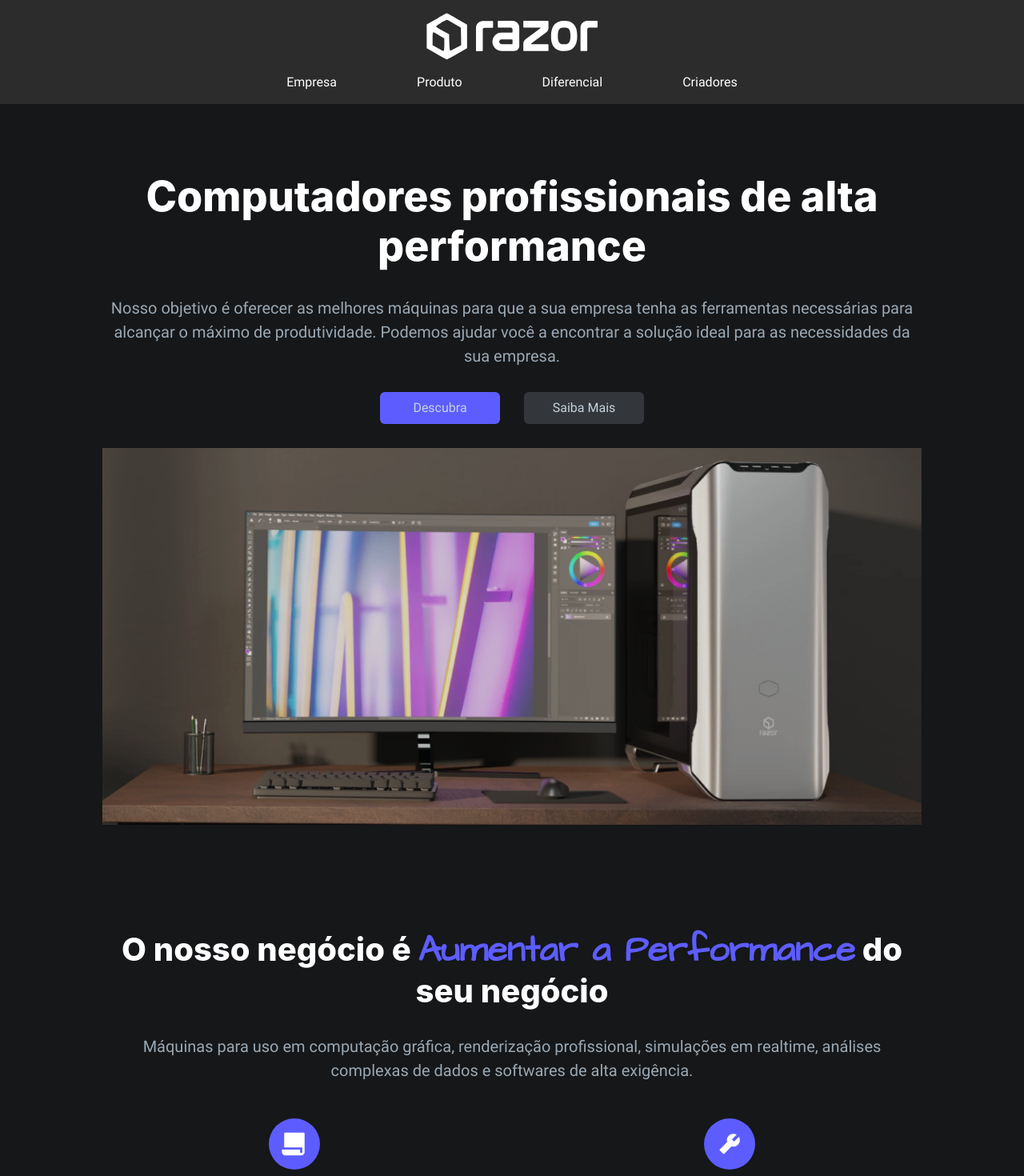
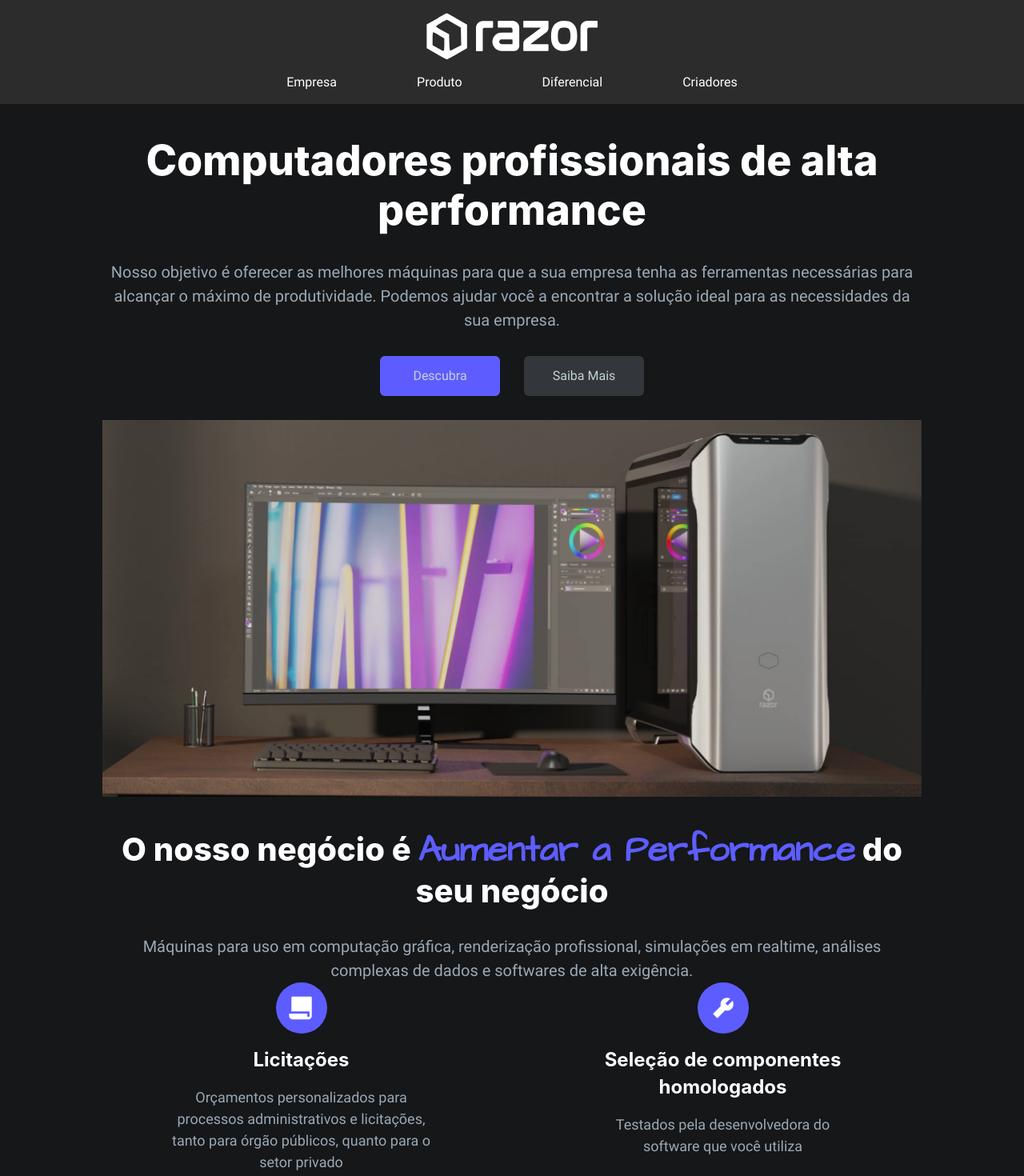
Before and after one commit to Henriquesoto92/LP-BinaryThree-Razor, a React (Vite) app: page / in a window 1280 px wide. Shown: the top 1470 px of the page at 80% size. Built offline with nearby package versions, Linux system fonts and the light colour scheme.

Commit message:
:sparkles: add footer realeases

```diff
--- a/src/components/Footer/index.jsx
+++ b/src/components/Footer/index.jsx
@@ -42,13 +42,23 @@ export const Footer = () => {
     <Flex
       as="footer"
       w="full"
-      h="300px"
       justify="space-between"
       flexDir="column"
       alignItems="center"
+      gap="30px"
+      pb="30px"
     >
       <PreFooter />
-      <Flex w="full" fontSize="16px" lineHeight="24px" color="#9BA9B4">
+      <Flex
+        w="full"
+        fontSize="16px"
+        lineHeight="24px"
+        color="#9BA9B4"
+        alignItems="center"
+        justify="center"
+        flexDir={["column", "row"]}
+        gap="30px"
+      >
         <Flex flexDir="column" w="300px" justify="center" alignItems="center">
           <Text fontWeight="700">Razor do Brasil LTDA</Text>
           <Text>19.847.182/0001-69</Text>
@@ -66,7 +76,7 @@ export const Footer = () => {
           <Text>9h às 12h e 14h às 18h</Text>
         </Flex>
       </Flex>
-      <Flex>
+      <Flex w="300px" justify="space-between" alignItems="center">
         {socialConst.map((Social) => (
           <IconButton
             key={Social.aria}
--- a/src/components/Footer/preFooter.jsx
+++ b/src/components/Footer/preFooter.jsx
@@ -1,4 +1,4 @@
-import { Flex, Highlight, Image, Text } from "@chakra-ui/react";
+import { Flex, Highlight, Image, Text, useMediaQuery } from "@chakra-ui/react";
 import { useEffect, useState } from "react";
 
 const words = [
@@ -12,6 +12,7 @@ const words = [
 function PreFooter() {
   const [word, setWord] = useState(words[0]);
   const [count, setCount] = useState(0);
+  const [isLargerThan700] = useMediaQuery("(min-width: 700px)");
 
   useEffect(() => {
     let counter = count;
@@ -41,15 +42,16 @@ function PreFooter() {
 
   return (
     <Flex
-      h={["150px", "100px"]}
       bg="black.300"
       w="full"
       justify="center"
       alignItems="center"
+      py="10px"
     >
       <Flex
         flexDir={["column", "row"]}
-        justify="start"
+        justify={isLargerThan700 ? "center" : "start"}
+        flexWrap={isLargerThan700 ? "wrap" : "nowrap"}
         alignItems="center"
         w={["300px", "550px"]}
         gap="10px"
--- a/src/components/SectionFeature/CardFeature.jsx
+++ b/src/components/SectionFeature/CardFeature.jsx
@@ -2,13 +2,7 @@ import { Flex, Icon, Text, Heading } from "@chakra-ui/react";
 
 export const CardFeature = ({ icon, heading, text }) => {
   return (
-    <Flex
-      flexDir="column"
-      alignItems="center"
-      justifyContent="space-between"
-      w="340px"
-      h="230px"
-    >
+    <Flex flexDir="column" alignItems="center" w="340px" h="230px" gap="16px">
       <Flex
         borderRadius="full"
         bg="purple.100"
@@ -21,12 +15,14 @@ export const CardFeature = ({ icon, heading, text }) => {
       <Heading
         fontSize="24px"
         lineHeight="34px"
-        fontWeight="bold"
+        fontWeight="700"
         align="center"
       >
         {heading}
       </Heading>
-      <Text align="center">{text}</Text>
+      <Text align="center" fontSize="18px" lineHeight="27px" color="#9BA9B4">
+        {text}
+      </Text>
     </Flex>
   );
 };
--- a/src/components/SectionFeature/index.jsx
+++ b/src/components/SectionFeature/index.jsx
@@ -53,7 +53,7 @@ export const SectionFeature = () => {
         simulações em realtime, análises complexas de dados e softwares de alta
         exigência."
       />
-      <SimpleGrid minChildWidth="340px" spacing="64px" justifyItems="center">
+      <SimpleGrid minChildWidth="340px" spacing="30px" justifyItems="center">
         {featureArray.map((feature) => (
           <CardFeature
             key={feature.heading}
--- a/src/components/SectionHeader/index.jsx
+++ b/src/components/SectionHeader/index.jsx
@@ -2,15 +2,7 @@ import { Button, Flex, Heading, Image, Text } from "@chakra-ui/react";
 
 export const SectionHeader = () => {
   return (
-    <Flex
-      h="auto"
-      w="full"
-      marginTop="45px"
-      marginBottom="45px"
-      alignItems="center"
-      flexDir="column"
-      gap="30px"
-    >
+    <Flex h="auto" w="full" alignItems="center" flexDir="column" gap="30px">
       <Heading
         fontSize="52px"
         lineHeigth="62px"
@@ -39,7 +31,7 @@ export const SectionHeader = () => {
           fontWeight="500"
           fontSize="16px"
           lineHeight="24px"
-          py="12px"
+          h="50px"
           w="150px"
         >
           Descubra
@@ -50,7 +42,7 @@ export const SectionHeader = () => {
           fontWeight="500"
           fontSize="16px"
           lineHeight="24px"
-          py="12px"
+          h="50px"
           w="150px"
         >
           Saiba Mais
--- a/src/components/ui/HeadingSections/index.jsx
+++ b/src/components/ui/HeadingSections/index.jsx
@@ -2,15 +2,7 @@ import { Flex, Text, Heading, Highlight } from "@chakra-ui/react";
 
 export const HeadingSections = ({ HighlightTitle, title, text }) => {
   return (
-    <Flex
-      h="auto"
-      w={["full"]}
-      marginTop="45px"
-      marginBottom="45px"
-      alignItems="center"
-      flexDir="column"
-      gap="30px"
-    >
+    <Flex h="auto" w="full" alignItems="center" flexDir="column" gap="30px">
       <Heading
         fontSize="40px"
         lineHeigth="50px"
```
